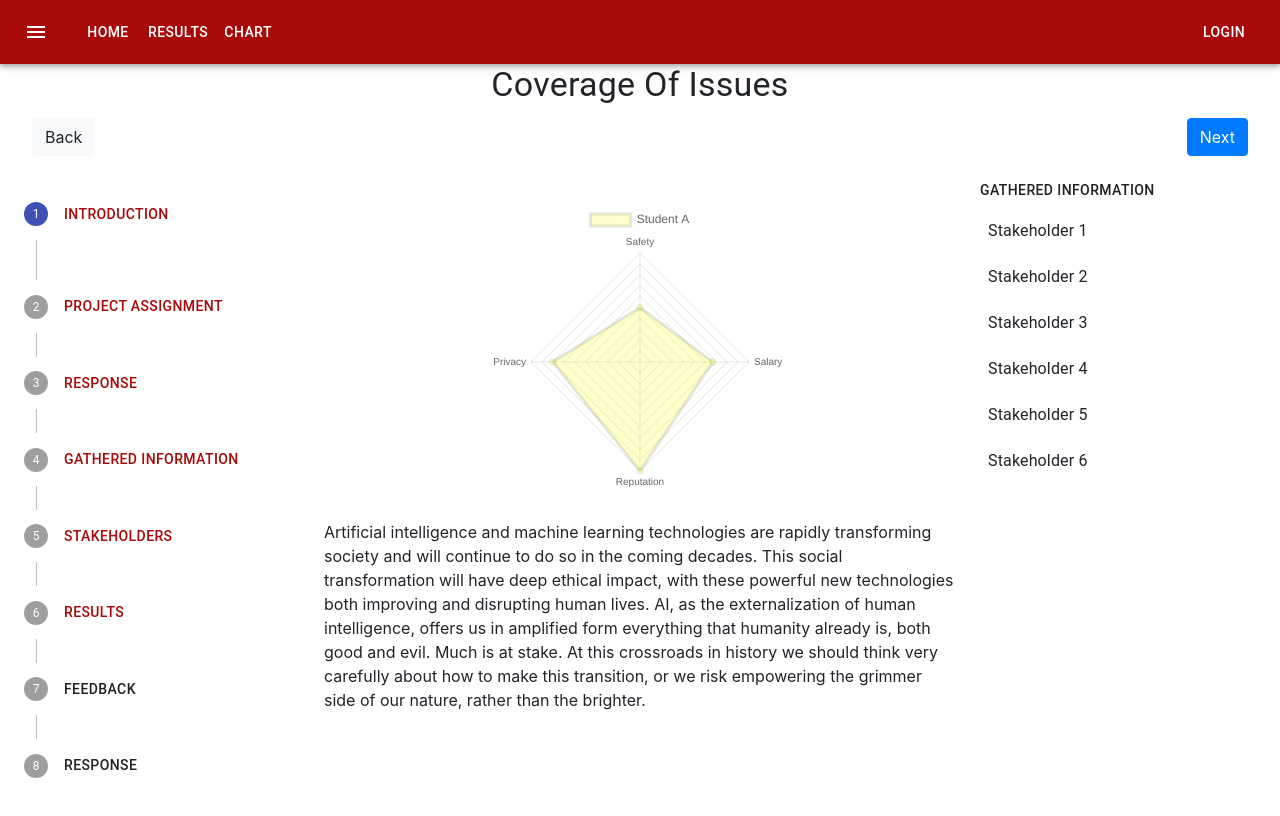
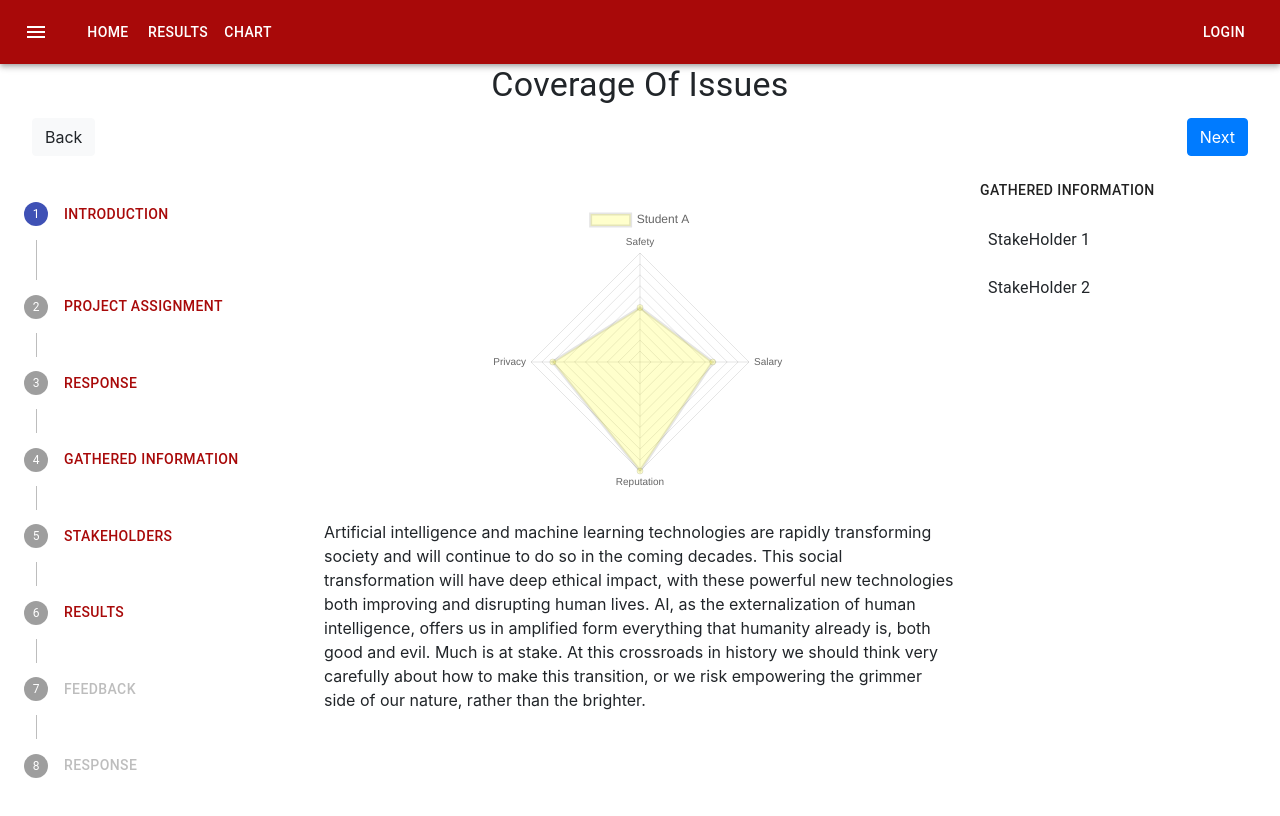
Before and after one commit to david-fisher/320-F20-Track-II, a React (Create React App) app in the folder frontend/: page /results in a window 1280 px wide. Shown: the top 816 px of the page. Built offline with nearby package versions, Linux system fonts and the light colour scheme.

Commit message:
Upadate gathered information list ready for demo

```diff
--- a/frontend/src/pages/gatheredList.js
+++ b/frontend/src/pages/gatheredList.js
@@ -1,18 +1,12 @@
 import React from 'react';
 import PropTypes from 'prop-types';
 import { makeStyles } from '@material-ui/core/styles';
+import List from '@material-ui/core/List';
 import ListItem from '@material-ui/core/ListItem';
 import ListItemText from '@material-ui/core/ListItemText';
-import { FixedSizeList } from 'react-window';
+//import { FixedSizeList } from 'react-window';
 import Button from '@material-ui/core/Button';
 import Box from '@material-ui/core/Box'
-
-let showContent = true;
-
-const test = () => {
-  console.log("test");
-  showContent = !showContent
-};
 
 const useStyles = makeStyles((theme) => ({
   root: {
@@ -41,15 +35,30 @@ renderRow.propTypes = {
 export default function VirtualizedList() {
   const classes = useStyles();
 
+  let [showContent, setShowContent] = React.useState(true);
+
+  const test = () => {
+    setShowContent(bool => !bool)
+    console.log(showContent);
+  };
+
   return (
     <div className={classes.root}>
       <Button onClick={test}>Gathered Information</Button>
       {showContent &&
-        <Box>
-          <FixedSizeList height={400} width={300} itemSize={46} itemCount={6}>
-            {renderRow}
-          </FixedSizeList>
-        </Box>
+        <List>
+          <ListItem button>
+            <ListItemText height={400} width={300} itemSize={46} itemCount={200}>
+              StakeHolder 1
+          </ListItemText>
+          </ListItem>
+
+          <ListItem button>
+            <ListItemText height={400} width={300} itemSize={46} itemCount={200}>
+              StakeHolder 2
+          </ListItemText>
+          </ListItem>
+        </List>
       }
     </div>
   );
--- a/frontend/src/pages/stepper.js
+++ b/frontend/src/pages/stepper.js
@@ -32,8 +32,8 @@ function getSteps() {
     <Button style={{ color: "#A80909" }}>Gathered Information</Button>,
     <Button style={{ color: "#A80909" }}>Stakeholders</Button>,
     <Button style={{ color: "#A80909" }}>Results</Button>,
-    <Button diabled>Feedback</Button>,
-    <Button diabled>Response</Button>,
+    <Button disabled>Feedback</Button>,
+    <Button disabled>Response</Button>,
   ];
 }
 
```
